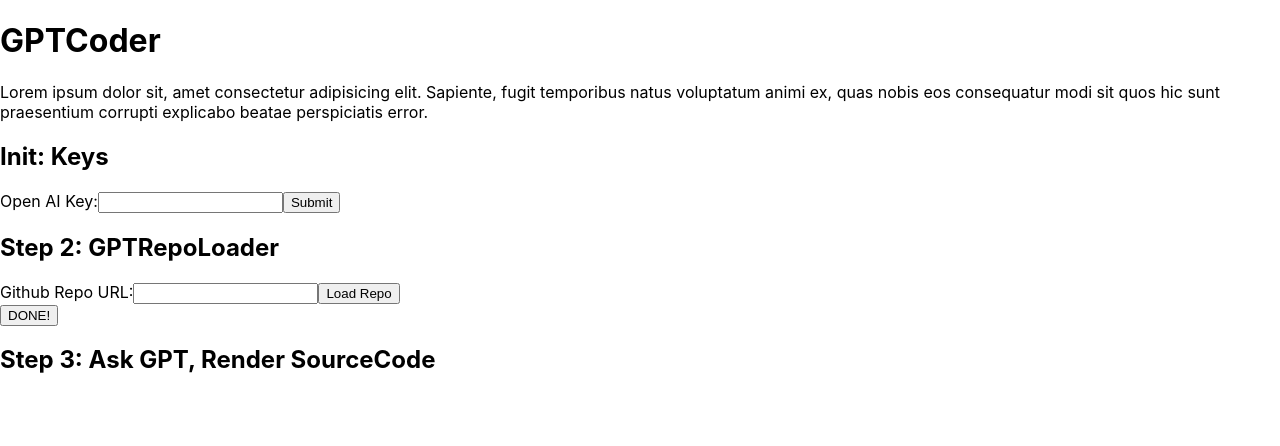
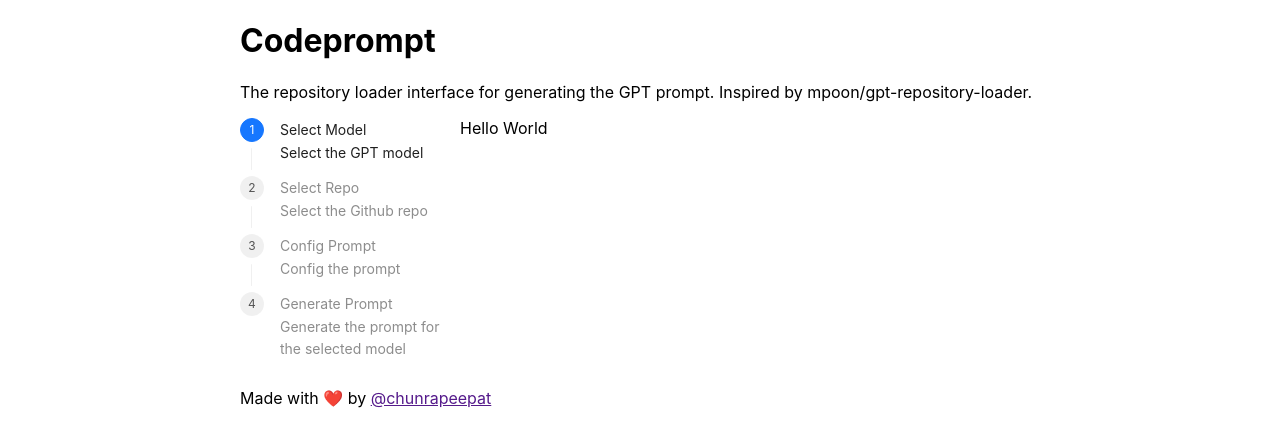
Before and after one commit to chunrapeepat/codeprompt, a React (Create React App) app: page / in a window 1280 px wide. Shown: the top 446 px of the page. Built offline with nearby package versions, Linux system fonts and the light colour scheme.

Commit message:
Refactor package.json and App.tsx to change the project name to 'codeprompt' and update the UI layout and components

```diff
--- a/package.json
+++ b/package.json
@@ -1,5 +1,5 @@
 {
-  "name": "gpt-coder",
+  "name": "codeprompt",
   "version": "0.1.0",
   "private": true,
   "dependencies": {
--- a/src/App.tsx
+++ b/src/App.tsx
@@ -1,49 +1,75 @@
-import React, { useState } from "react";
+import React from "react";
+import { Steps } from "antd";
 import styled from "styled-components";
-import GPTRepoLoader from "./GPTRepoLoader";
-import KeysHandler from "./KeysHandler";
 
 const Container = styled.div`
-  display: flex;
-  flex-direction: column;
-  align-items: center;
-  justify-content: center;
-  height: 100vh;
+  width: 800px;
+  margin: auto auto;
 `;
+const Grid = styled.div`
+  display: grid;
+  grid-template-columns: 200px 1fr;
+  grid-gap: 20px;
+`;
+const Header = () => {
+  return (
+    <div>
+      <h1>Codeprompt</h1>
+      <p>
+        The repository loader interface for generating the GPT prompt. Inspired
+        by mpoon/gpt-repository-loader.
+      </p>
+    </div>
+  );
+};
+const Footer = () => {
+  return (
+    <div>
+      <p>
+        Made with ❤️ by{" "}
+        <a href="" target="_blank" rel="noopener noreferrer">
+          @chunrapeepat
+        </a>
+      </p>
+    </div>
+  );
+};
 
 function App() {
-  const [prompt, setPrompt] = useState("");
-  const [fileContents, setFileContents] = useState<any[]>([]);
-  const [openAIKey, setOpenAIKey] = useState(
-    localStorage.getItem("openAIKey") || ""
-  );
-  const handleKeysSubmit = (openAIKey: string) => {
-    setOpenAIKey(openAIKey);
-  };
+  return (
+    <Container>
+      <Header />
 
-  return (
-    <div>
-      <h1>GPTCoder</h1>
-      <p>
-        Lorem ipsum dolor sit, amet consectetur adipisicing elit. Sapiente,
-        fugit temporibus natus voluptatum animi ex, quas nobis eos consequatur
-        modi sit quos hic sunt praesentium corrupti explicabo beatae
-        perspiciatis error.
-      </p>
-
-      <h2>Init: Keys</h2>
-      <KeysHandler onSubmit={handleKeysSubmit} />
-
-      <h2>Step 2: GPTRepoLoader</h2>
-      <GPTRepoLoader
-        onSubmit={(prompt, fileContents) => {
-          setPrompt(prompt);
-          setFileContents(fileContents);
-        }}
-      />
-
-      <h2>Step 3: Ask GPT, Render SourceCode</h2>
-    </div>
+      <Grid>
+        <div>
+          <Steps
+            direction="vertical"
+            size="small"
+            current={0}
+            items={[
+              {
+                title: "Select Model",
+                description: "Select the GPT model",
+              },
+              {
+                title: "Select Repo",
+                description: "Select the Github repo",
+              },
+              {
+                title: "Config Prompt",
+                description: "Config the prompt",
+              },
+              {
+                title: "Generate Prompt",
+                description: "Generate the prompt for the selected model",
+              },
+            ]}
+          />
+        </div>
+        <div>Hello World</div>
+      </Grid>
+      <Footer />
+    </Container>
   );
 }
 
```
